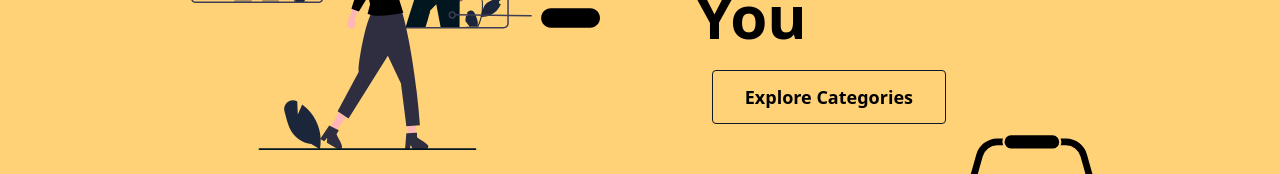
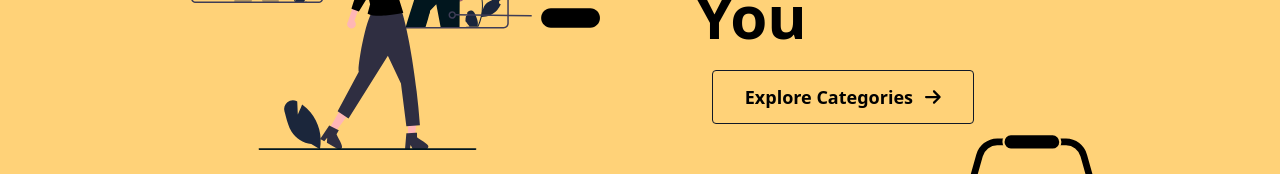
Before and after one commit to dishant-08/Ecommerce-Assigment, a React (Vite) app: page / in a window 1280 px wide. Shown: the part 418-592 px from the top of the page. Built offline with nearby package versions, Linux system fonts and the light colour scheme.

Commit message:
feat: improved hero ui

```diff
--- a/src/components/AnimatedText.jsx
+++ b/src/components/AnimatedText.jsx
@@ -46,7 +46,7 @@ const AnimatedTextCharacter = ({ text }) => {
       {letters.map((letter, index) => (
         <motion.span
           variants={child}
-          className="text-bgimage py-1 text-5xl  bg-black md:text-5xl lg:text-6xl  dark:text-blue-500"
+          className="text-bgimage py-1 text-5xl  bg-black md:text-5xl lg:text-6xl  "
           key={index}
         >
           {letter === " " ? "\u00A0" : letter}
--- a/src/components/HomeComp/Featured.jsx
+++ b/src/components/HomeComp/Featured.jsx
@@ -9,7 +9,7 @@ const Featured = () => {
       <div className="text-bgdarkimage font-extrabold text-4xl  ">
         Check now !
       </div>
-      <h1 class="my-6 pb-6 text-4xl font-extrabold leading-none tracking-tight text-white md:text-5xl lg:text-6xl dark:text-white">
+      <h1 class="my-6 pb-6 text-4xl font-extrabold leading-none tracking-tight text-white md:text-5xl lg:text-6xl ">
         Our Feature Categories
       </h1>
 
--- a/src/components/HomeComp/HeroImage.jsx
+++ b/src/components/HomeComp/HeroImage.jsx
@@ -3,6 +3,8 @@ import Hero from "../../assets/shopinng.svg";
 import cartImg from "../../assets/cart.webp";
 import bucket from "../../assets/bucket.svg";
 import AnimatedTextCharacter from "../AnimatedText";
+import { FontAwesomeIcon } from "@fortawesome/react-fontawesome";
+import { faArrowRight } from "@fortawesome/free-solid-svg-icons";
 
 import gsap from "gsap";
 import { ScrollTrigger } from "gsap/ScrollTrigger";
@@ -22,7 +24,7 @@ const HeroImage = () => {
     });
   }, []);
   return (
-    <section className="bg-bgimage dark:text-gray-100">
+    <section className="bg-bgimage ">
       <div className="container flex flex-col justify-center p-6 mx-auto sm:py-12 lg:py-24 lg:flex-row lg:justify-around">
         <div className="flex items-center justify-center p-6 mt-8 lg:mt-0 h-72 sm:h-80 lg:h-96 xl:h-112 2xl:h-128">
           <img
@@ -34,35 +36,23 @@ const HeroImage = () => {
         <div className="flex flex-col gap-2 justify-center p-6 text-center rounded-sm lg:max-w-md xl:max-w-lg lg:text-left">
           <h1 className="text-5xl font-bold  sm:text-6xl">
             Curated
-            <span className=" flex justify-center lg:justify-normal items-center my-1 dark:text-violet-400">
+            <span className=" flex justify-center lg:justify-normal items-center my-1 ">
               {" "}
               <AnimatedTextCharacter text=" Collections " />{" "}
             </span>
             For the Modern You
           </h1>
-          {/* <p className="mt-6 mb-8 text-lg sm:mb-12">
-            Dictum aliquam porta in condimentum ac integer
-            <br className="hidden md:inline lg:hidden" />
-            turpis pulvinar, est scelerisque ligula sem
-          </p> */}
-          {/* <h1 class="mb-4  text-5xl md:text-6xl lg:text-7xl flex flex-col md:items-center md:justify-center font-extrabold leading-none  text-gray-900 ">
-            <div className="flex flex-col md:flex-row md:gap-4  text-5xl  md:text-5xl lg:text-6xl ">
-              <div>Curated </div>
 
-              <div>
-                <AnimatedTextCharacter text=" Collections " />
-              </div>
-            </div>
-            For the Modern You
-          </h1> */}
           <div className="flex flex-col m-4 space-y-4 sm:items-center sm:justify-center sm:flex-row sm:space-y-0 sm:space-x-4 lg:justify-start">
             <a
               rel="noopener noreferrer"
               href="#category"
-              className="px-8 py-3 text-lg font-semibold border border-gray-900 rounded dark:border-gray-100"
+              className="px-8 py-3 text-lg flex justify-center items-center gap-3  font-semibold border border-gray-900 rounded"
             >
-              Explore Categories{" "}
-              <i className="fa fa-arrow-right" aria-hidden="true"></i>
+              <span>Explore Categories</span>
+              <span>
+                <FontAwesomeIcon icon={faArrowRight} />
+              </span>
             </a>
           </div>
         </div>
--- a/src/pages/CartPage.jsx
+++ b/src/pages/CartPage.jsx
@@ -59,7 +59,7 @@ const CartPage = () => {
               Total amount:
               <span className="font-semibold"> ${total.toFixed(2)} </span>
             </p>
-            <p className="text-sm md:mr-8 dark:text-gray-400">
+            <p className="text-sm md:mr-8 ">
               Not including taxes and shipping costs
             </p>
           </div>
--- a/src/pages/CategoryPage.jsx
+++ b/src/pages/CategoryPage.jsx
@@ -44,7 +44,7 @@ const CategoryPage = () => {
             <li className="inline-flex items-center">
               <Link
                 to={"/"}
-                className="inline-flex items-center text-md font-medium text-gray-100 hover:text-blue-600 dark:text-gray-400 dark:hover:text-white"
+                className="inline-flex items-center text-md font-medium text-gray-100 hover:text-blue-600  dark:hover:text-white"
               >
                 <svg
                   className="w-3 h-3 me-2.5"
```
Also changed, not shown: src/components/Header.jsx (+0 -8 lines).
